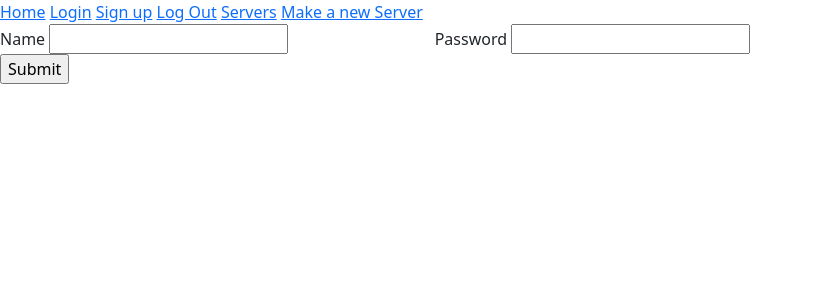
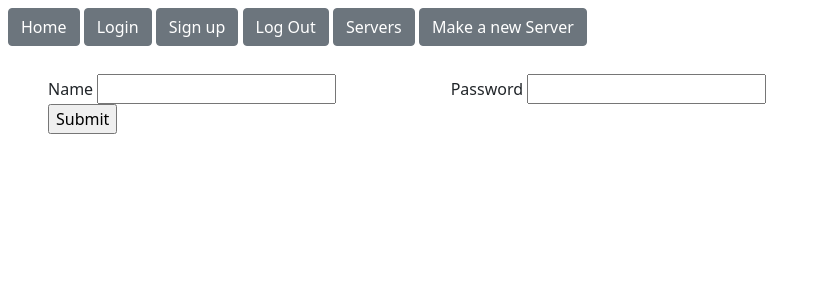
Before and after one commit to BaconB0TOrg/GCCWebProject, a Flask app: page /login/ in a window 1280 px wide. Shown: the top 300 px of the page, without its empty margins (0-829 px from the left). Run offline with Flask 2, Linux system fonts and the light colour scheme; parts of the project's set-up code (start-up, migrations or seed data) failed here and were passed over.

Commit message:
Bootstrap Changes

```diff
--- a/templates/login.html
+++ b/templates/login.html
@@ -3,6 +3,7 @@
 {% block title %} {% endblock %}
 
 {% block content %}
+<div class = "m-4">
 <form action="{{url_for('post_login')}}" method="post">
     {{ form.hidden_tag() }}
 
@@ -19,4 +20,5 @@
     </div>
     {{ form.submit() }}
 </form>
+</div>
 {% endblock %}
--- a/templates/root.html
+++ b/templates/root.html
@@ -1,5 +1,6 @@
 <!doctype html>
 <html lang="en">
+
 <head>
     <meta charset="utf-8">
     <meta name="viewport" content="width=device-width, initial-scale=1, shrink-to-fit=no">
@@ -21,17 +22,20 @@
 <body>
   {% include "flash.html" %}
   <nav>
-    <a class='' href="/">Home</a>
-    <a class='' href="/login/">Login</a>
-    <a class='' href="/register/">Sign up</a>
-    <a class='' href="/log-out/">Log Out</a>
-    <a class='' href="/server/">Servers</a>
-    <a class='' href="/server/create">Make a new Server</a>
-
+    <div class="m-1 p-1">
+      <a class='btn btn-secondary' role="button" href="/">Home</a>
+      <a class='btn btn-secondary' role="button" href="/login/">Login</a>
+      <a class='btn btn-secondary' role="button" href="/register/">Sign up</a>
+      <a class='btn btn-secondary' role="button" href="/log-out/">Log Out</a>
+      <a class='btn btn-secondary' role="button" href="/server/">Servers</a>
+      <a class='btn btn-secondary' role="button" href="/server/create">Make a new Server</a>
+    </div>
   </nav>
+  <div class="m-4">
   {% block content %} {% endblock %}
 </body>
 
 <footer>
     {% block footer %} {% endblock %}
 </footer>
+</div>
```
Also changed, not shown: app.py (line endings or trailing spaces), server_hosting.sqlite3.
